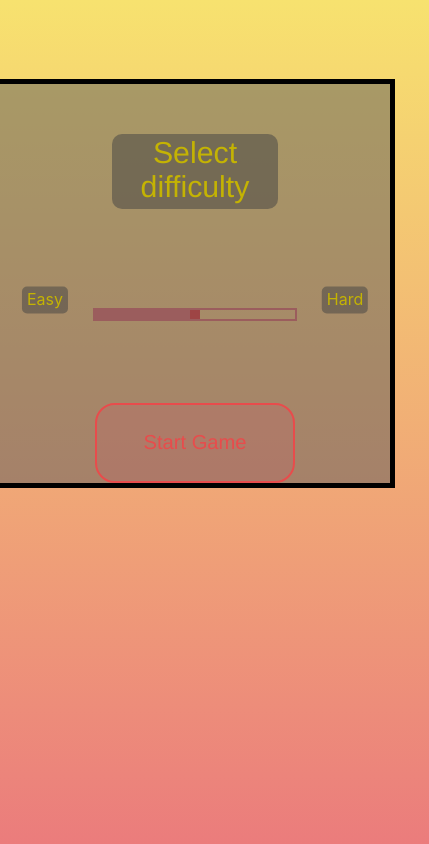
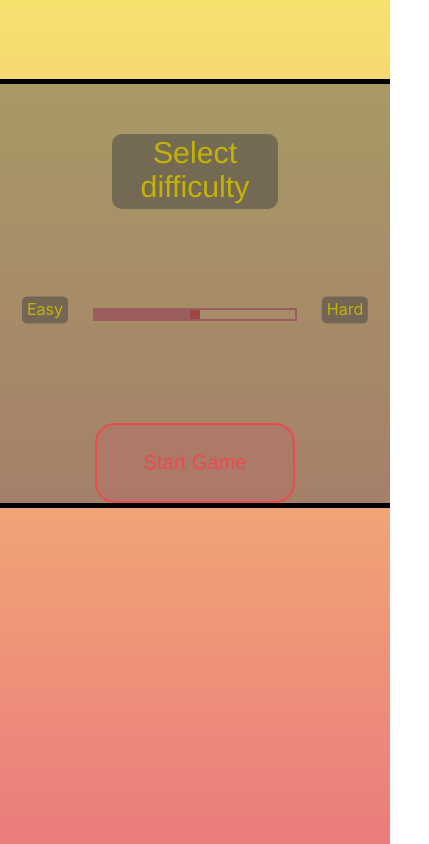
Before and after one commit to Philip748/Sudoku-Web-App, a React (Create React App) app: page / in a window 390 px wide. Shown: the whole page, 429 px wide, since content can reach past the window. Built offline with nearby package versions, Linux system fonts and the light colour scheme.

Commit message:
mobile update

```diff
--- a/src/Board.css
+++ b/src/Board.css
@@ -335,7 +335,7 @@ body::-webkit-scrollbar{
     }
 
     #pageDiv{
-        width: 110vw;
+        width: 100vw;
     }
 
     #hardText{
@@ -364,7 +364,7 @@ body::-webkit-scrollbar{
 
     #myRange{
         width: 200px;
-        margin-top: 70px;
+        top: calc(50% - 30px);
     }
 
     .controlButton{
@@ -381,7 +381,7 @@ body::-webkit-scrollbar{
     }
 
     #startGameButton{
-        margin-top: 80px;
+        bottom: 0;
         background-color: #be666650;
         color: #e84c4c;
         border: solid #e84c4c 2px;
```
